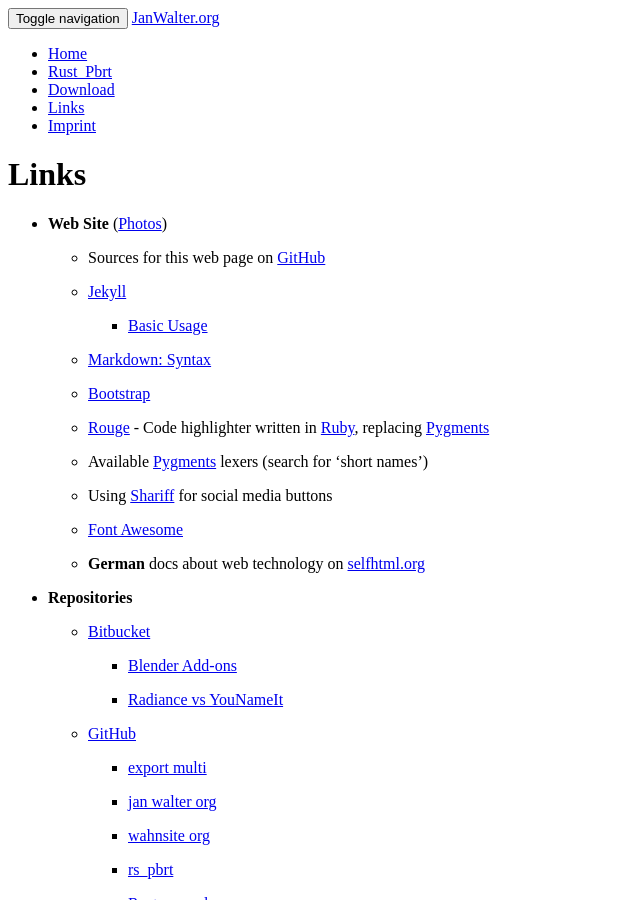
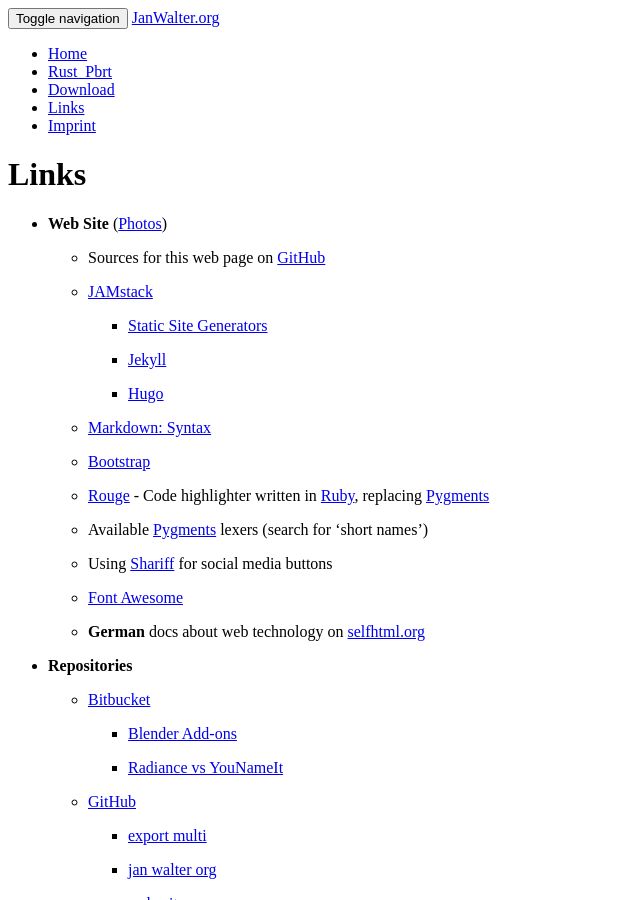
Before and after one commit to wahn/jan_walter_org, a Jekyll site: the page built from links/index.md, in a window 1280 px wide and 900 px high. Shown: the whole window, without its empty margins (0-640 px from the left). Built offline with Jekyll 4.4.1, drawn with Linux system fonts in a browser that asks for light colours; Markdown is read by kramdown in place of the engine named in the settings.

Commit message:
Let's talk about JAMstack and Static Site Generators.

```diff
--- a/links/index.md
+++ b/links/index.md
@@ -10,9 +10,13 @@
 
     - Sources for this web page on [GitHub](https://github.com/wahn/jan_walter_org)
 
-    - [Jekyll](https://jekyllrb.com)
+    - [JAMstack](https://jamstack.org)
 
-        + [Basic Usage](https://jekyllrb.com/docs/usage)
+        + [Static Site Generators](https://www.staticgen.com)
+
+        + [Jekyll](https://jekyllrb.com)
+
+        + [Hugo](https://gohugo.io)
 
     <!-- - [Markdown: Syntax](https://daringfireball.net/projects/markdown/syntax) -->
 
```
